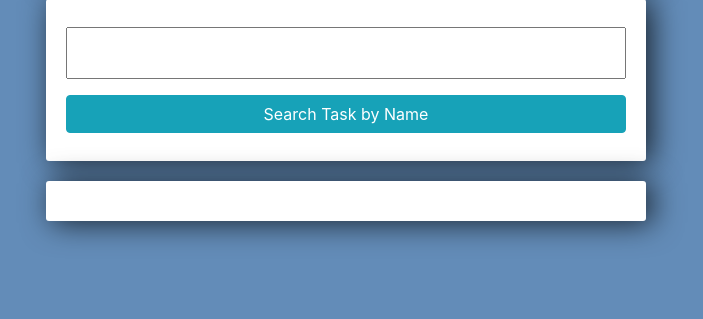
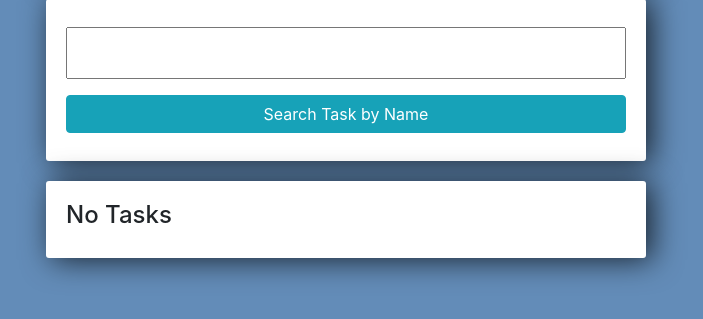
Before and after one commit to pythonrailscoding/ToDoList-App, a Django app: template Task/templates/task/index.html in a window 1280 px wide. Shown: the part 191-510 px from the top of the page, without its empty margins (294-997 px from the left). Run offline with Django 3.2, Linux system fonts and the light colour scheme; the template is opened without the code that fills it, so the values that code supplies are empty; some libraries are stand-ins or nearby versions.

Commit message:
added search and csv files download and improved UI

```diff
--- a/Task/templates/task/index.html
+++ b/Task/templates/task/index.html
@@ -61,7 +61,8 @@
 
 {% endif %}
 
-
+{% empty %}
+<h4>No Tasks</h4>
 {% endfor %}
 
 
```
